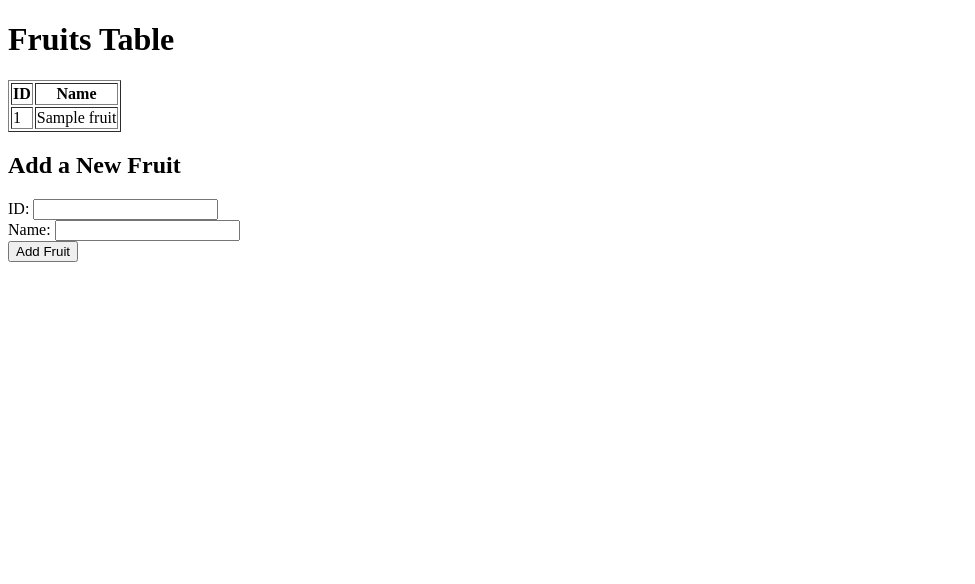
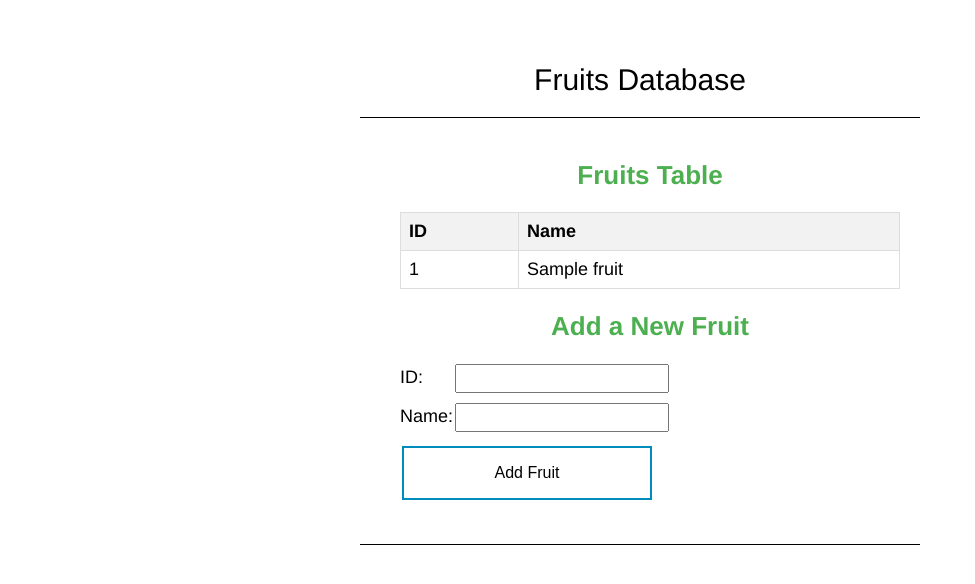
Before and after one commit to kurtosis-tech/kardinal-playground, a Flask app: page /fruits in a window 1280 px wide. Shown: the top 584 px of the page, without its empty margins (0-975 px from the left). Run offline with Flask 3, Linux system fonts and the light colour scheme; a database or web service that is not in the repository returns one stand-in record (values such as "Sample title"); some libraries are stand-ins or nearby versions.

Commit message:
update fruits.html

```diff
--- a/voting-app-demo/voting-app-ui/templates/fruits.html
+++ b/voting-app-demo/voting-app-ui/templates/fruits.html
@@ -4,10 +4,97 @@
     <meta charset="UTF-8">
     <meta name="viewport" content="width=device-width, initial-scale=1.0">
     <title>Fruits</title>
+    <style>
+        body {
+            background-color: #fff;
+            font-family: Helvetica, Arial, sans-serif;
+        }
+        #container {
+            margin-top: 5%;
+        }
+        #logo {
+            display: block;
+            margin: 0 auto;
+            width: 500px;
+            text-align: center;
+            font-size: 30px;
+        }
+        #content {
+            padding: 40px;
+            padding-right: 20px;
+            padding-top: 20px;
+            display: block;
+            margin: 0 auto;
+            width: 500px;
+            text-align: center;
+            font-size: 18px;
+            border-bottom: 1px solid black;
+            border-top: 1px solid black;
+        }
+        .space {
+            display: block;
+            margin: 0 auto;
+            width: 500px;
+            height: 10px;
+        }
+        table {
+            width: 100%;
+            border-collapse: collapse;
+            margin-bottom: 20px;
+        }
+        th, td {
+            border: 1px solid #ddd;
+            padding: 8px;
+            text-align: left;
+        }
+        th {
+            background-color: #f2f2f2;
+        }
+        form {
+            text-align: left;
+        }
+        label {
+            display: inline-block;
+            width: 50px;
+            margin-bottom: 10px;
+        }
+        input[type="text"] {
+            width: 200px;
+            padding: 5px;
+            margin-bottom: 10px;
+        }
+        button {
+            background-color: white;
+            border: 2px solid #008CBA;
+            color: black;
+            padding: 16px 32px;
+            text-align: center;
+            text-decoration: none;
+            display: inline-block;
+            font-size: 16px;
+            margin: 4px 2px;
+            transition-duration: 0.4s;
+            cursor: pointer;
+            width: 250px;
+        }
+        button:hover {
+            background-color: #008CBA;
+            color: white;
+        }
+        h2 {
+            color: #4CAF50;
+            font-size: 26px;
+        }
+    </style>
 </head>
 <body>
-    <h1>Fruits Table</h1>
-    <table border="1">
+    <div id="container">
+        <div id="logo">Fruits Database</div>
+        <div class="space"></div>
+        <div class="space"></div>
+        <div id="content">
+            <h2>Fruits Table</h2>
+            <table>
                 <thead>
                     <tr>
                         <th>ID</th>
@@ -32,5 +119,7 @@
                 <input type="text" id="name" name="name" required><br>
                 <button type="submit">Add Fruit</button>
             </form>
+        </div>
+    </div>
 </body>
 </html>
```
Lines whose indentation alone changed are shown as unchanged.
